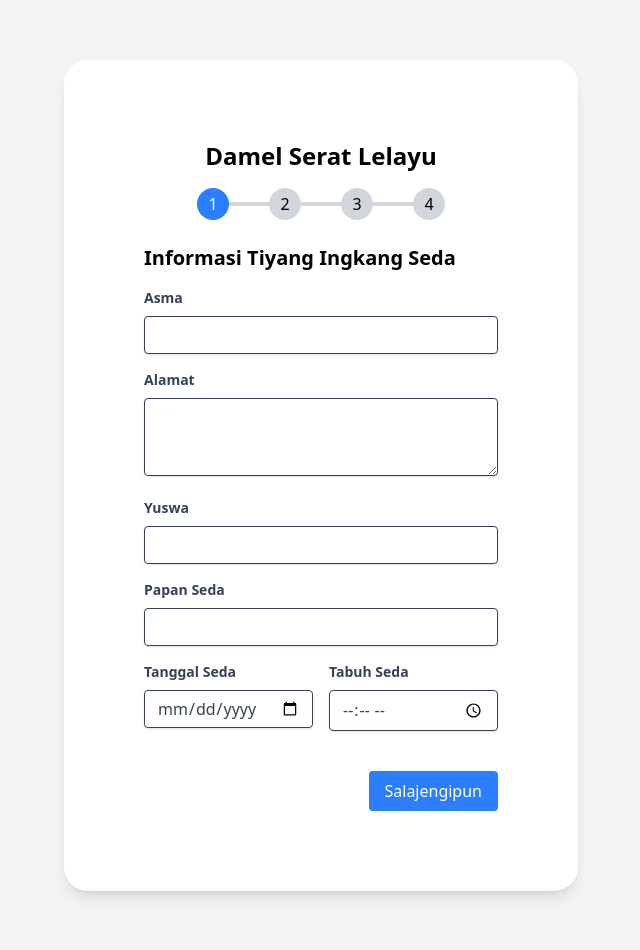
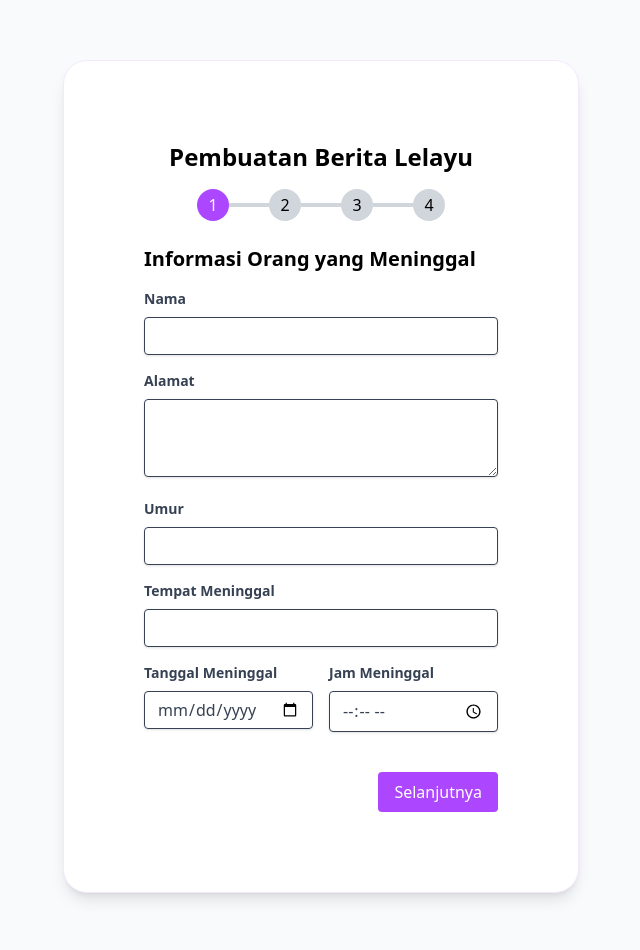
Before and after one commit to muhnashir/serat-lelayu, a Vue app: page / in a window 1280 px wide. Shown: the top 950 px of the page, without its empty margins (319-959 px from the left). Built offline with nearby package versions, Linux system fonts and the light colour scheme; the HTML template or start-up script is replaced by a standard one.

Commit message:
labelling

```diff
--- a/src/App.vue
+++ b/src/App.vue
@@ -49,7 +49,7 @@ const generatePDF = () => {
   if (element) {
     const opt = {
       margin: 1,
-      filename: 'surat-lelayu.pdf',
+      filename: 'berita-lelayu.pdf',
       image: { type: 'jpeg', quality: 0.98 },
       html2canvas: { scale: 2 },
       jsPDF: { unit: 'in', format: 'letter', orientation: 'portrait' }
@@ -61,19 +61,19 @@ const generatePDF = () => {
 </script>
 
 <template>
-  <div class="min-h-screen bg-gray-100 py-6 flex flex-col justify-center sm:py-12">
+  <div class="min-h-screen bg-gray-50 py-6 flex flex-col justify-center sm:py-12">
     <div class="relative py-3 sm:max-w-xl md:max-w-2xl lg:max-w-4xl mx-auto">
-      <div class="relative px-4 py-10 bg-white shadow-lg sm:rounded-3xl sm:p-20">
+      <div class="relative px-4 py-10 bg-white shadow-lg sm:rounded-3xl sm:p-20 border border-purple-100">
         <div class="max-w-md mx-auto">
           <div class="mb-6">
-            <h1 class="text-2xl font-semibold text-center">Damel Serat Lelayu</h1>
+            <h1 class="text-2xl font-semibold text-center">Pembuatan Berita Lelayu</h1>
             <div class="flex justify-center mt-4">
               <div class="flex items-center">
                 <div v-for="step in totalSteps" :key="step" class="flex items-center">
                   <div
                     :class="[
                       'rounded-full h-8 w-8 flex items-center justify-center',
-                      currentStep >= step ? 'bg-blue-500 text-white' : 'bg-gray-300'
+                      currentStep >= step ? 'bg-purple-500 text-white' : 'bg-gray-300'
                     ]"
                   >
                     {{ step }}
@@ -82,7 +82,7 @@ const generatePDF = () => {
                     v-if="step < totalSteps"
                     :class="[
                       'h-1 w-10',
-                      currentStep > step ? 'bg-blue-500' : 'bg-gray-300'
+                      currentStep > step ? 'bg-purple-500' : 'bg-gray-300'
                     ]"
                   ></div>
                 </div>
@@ -96,9 +96,9 @@ const generatePDF = () => {
             <div class="mt-6 flex justify-end">
               <button
                 @click="nextStep"
-                class="px-4 py-2 bg-blue-500 text-white rounded hover:bg-blue-600"
+                class="px-4 py-2 bg-purple-500 text-white rounded hover:bg-purple-600"
               >
-                Salajengipun
+                Selanjutnya
               </button>
             </div>
           </div>
@@ -111,13 +111,13 @@ const generatePDF = () => {
                 @click="prevStep"
                 class="px-4 py-2 bg-gray-300 text-gray-700 rounded hover:bg-gray-400"
               >
-                Wangsul
+                Kembali
               </button>
               <button
                 @click="nextStep"
-                class="px-4 py-2 bg-blue-500 text-white rounded hover:bg-blue-600"
+                class="px-4 py-2 bg-purple-500 text-white rounded hover:bg-purple-600"
               >
-                Salajengipun
+                Selanjutnya
               </button>
             </div>
           </div>
@@ -130,13 +130,13 @@ const generatePDF = () => {
                 @click="prevStep"
                 class="px-4 py-2 bg-gray-300 text-gray-700 rounded hover:bg-gray-400"
               >
-                Wangsul
+                Kembali
               </button>
               <button
                 @click="nextStep"
-                class="px-4 py-2 bg-blue-500 text-white rounded hover:bg-blue-600"
+                class="px-4 py-2 bg-purple-500 text-white rounded hover:bg-purple-600"
               >
-                Pratinjau
+                Preview
               </button>
             </div>
           </div>
@@ -149,11 +149,11 @@ const generatePDF = () => {
                 @click="prevStep"
                 class="px-4 py-2 bg-gray-300 text-gray-700 rounded hover:bg-gray-400"
               >
-                Besut
+                Kembali
               </button>
               <button
                 @click="generatePDF"
-                class="px-4 py-2 bg-green-500 text-white rounded hover:bg-green-600"
+                class="px-4 py-2 bg-indigo-500 text-white rounded hover:bg-indigo-600"
               >
                 Undhuh PDF
               </button>
--- a/src/components/DeceasedInfoForm.vue
+++ b/src/components/DeceasedInfoForm.vue
@@ -18,11 +18,11 @@ const updateField = (field: string, value: string) => {
 
 <template>
   <div>
-    <h2 class="text-xl font-semibold mb-4">Informasi Tiyang Ingkang Seda</h2>
+    <h2 class="text-xl font-semibold mb-4">Informasi Orang yang Meninggal</h2>
 
     <div class="mb-4">
       <label class="block text-gray-700 text-sm font-bold mb-2" for="name">
-        Asma
+        Nama
       </label>
       <input
         id="name"
@@ -48,7 +48,7 @@ const updateField = (field: string, value: string) => {
 
     <div class="mb-4">
       <label class="block text-gray-700 text-sm font-bold mb-2" for="age">
-        Yuswa
+        Umur
       </label>
       <input
         id="age"
@@ -61,7 +61,7 @@ const updateField = (field: string, value: string) => {
 
     <div class="mb-4">
       <label class="block text-gray-700 text-sm font-bold mb-2" for="placeOfDeath">
-        Papan Seda
+        Tempat Meninggal
       </label>
       <input
         id="placeOfDeath"
@@ -75,7 +75,7 @@ const updateField = (field: string, value: string) => {
     <div class="grid grid-cols-1 md:grid-cols-2 gap-4">
       <div class="mb-4">
         <label class="block text-gray-700 text-sm font-bold mb-2" for="dateOfDeath">
-          Tanggal Seda
+          Tanggal Meninggal
         </label>
         <input
           id="dateOfDeath"
@@ -88,7 +88,7 @@ const updateField = (field: string, value: string) => {
 
       <div class="mb-4">
         <label class="block text-gray-700 text-sm font-bold mb-2" for="timeOfDeath">
-          Tabuh Seda
+          Jam Meninggal
         </label>
         <input
           id="timeOfDeath"
--- a/src/components/FamilyMembersForm.vue
+++ b/src/components/FamilyMembersForm.vue
@@ -32,11 +32,11 @@ const removeMember = (index: number) => {
 
 <template>
   <div>
-    <h2 class="text-xl font-semibold mb-4">Kulawarga</h2>
+    <h2 class="text-xl font-semibold mb-4">Keluarga</h2>
 
     <div v-for="(member, index) in modelValue" :key="index" class="mb-6 p-4 border rounded-lg bg-gray-50">
       <div class="flex justify-between items-center mb-2">
-        <h3 class="text-lg font-medium">Kulawarga {{ index + 1 }}</h3>
+        <h3 class="text-lg font-medium">Keluarga {{ index + 1 }}</h3>
         <button
           @click="removeMember(index)"
           class="text-red-500 hover:text-red-700"
@@ -48,7 +48,7 @@ const removeMember = (index: number) => {
 
       <div class="mb-4">
         <label class="block text-gray-700 text-sm font-bold mb-2" :for="`name-${index}`">
-          Asma
+          Nama
         </label>
         <input
           :id="`name-${index}`"
@@ -56,12 +56,13 @@ const removeMember = (index: number) => {
           :value="member.name"
           @input="updateMember(index, 'name', $event.target.value)"
           class="shadow appearance-none border rounded w-full py-2 px-3 text-gray-700 leading-tight focus:outline-none focus:shadow-outline"
+          placeholder="Fulan"
         />
       </div>
 
       <div class="mb-4">
         <label class="block text-gray-700 text-sm font-bold mb-2" :for="`relationship-${index}`">
-          Hubungan kaliyan Almarhum/Almarhumah
+          Hubungan dengan Almarhum/Almarhumah
         </label>
         <input
           :id="`relationship-${index}`"
@@ -69,16 +70,16 @@ const removeMember = (index: number) => {
           :value="member.relationship"
           @input="updateMember(index, 'relationship', $event.target.value)"
           class="shadow appearance-none border rounded w-full py-2 px-3 text-gray-700 leading-tight focus:outline-none focus:shadow-outline"
-          placeholder="tuladha: Garwa, Putra, Wayah"
+          placeholder="Cth: Suami/Anak/Kakak"
         />
       </div>
     </div>
 
     <button
       @click="addMember"
-      class="mt-4 w-full flex items-center justify-center px-4 py-2 border border-transparent rounded-md shadow-sm text-sm font-medium text-white bg-blue-500 hover:bg-blue-600 focus:outline-none focus:ring-2 focus:ring-offset-2 focus:ring-blue-500"
+      class="mt-4 w-full flex items-center justify-center px-4 py-2 border border-transparent rounded-md shadow-sm text-sm font-medium text-white bg-purple-500 hover:bg-purple-600 focus:outline-none focus:ring-2 focus:ring-offset-2 focus:ring-purple-500"
     >
-      <span class="mr-2">+</span> Tambah Kulawarga
+      <span class="mr-2">+</span> Tambah Keluarga
     </button>
   </div>
 </template>
--- a/src/components/FuneralInfoForm.vue
+++ b/src/components/FuneralInfoForm.vue
@@ -22,7 +22,7 @@ const updateField = (field: string, value: string) => {
 
     <div class="mb-4">
       <label class="block text-gray-700 text-sm font-bold mb-2" for="day">
-        Dinten
+        Hari
       </label>
       <select
         id="day"
@@ -30,7 +30,7 @@ const updateField = (field: string, value: string) => {
         @change="updateField('day', $event.target.value)"
         class="shadow appearance-none border rounded w-full py-2 px-3 text-gray-700 leading-tight focus:outline-none focus:shadow-outline"
       >
-        <option value="">Pilih Dinten</option>
+        <option value="">Pilih Hari</option>
         <option value="Senen">Senen</option>
         <option value="Selasa">Selasa</option>
         <option value="Rebo">Rebo</option>
@@ -56,7 +56,7 @@ const updateField = (field: string, value: string) => {
 
     <div class="mb-4">
       <label class="block text-gray-700 text-sm font-bold mb-2" for="time">
-        Tabuh Pamakaman
+        Jam Pamakaman
       </label>
       <input
         id="time"
@@ -69,7 +69,7 @@ const updateField = (field: string, value: string) => {
 
     <div class="mb-4">
       <label class="block text-gray-700 text-sm font-bold mb-2" for="location">
-        Papan Pamakaman
+        Tempat Pamakaman
       </label>
       <input
         id="location"
--- a/src/components/PreviewDocument.vue
+++ b/src/components/PreviewDocument.vue
@@ -25,15 +25,6 @@ const downloadPDF = () => {
 <template>
   <div>
     <h2 class="text-xl font-semibold mb-4">Pratinjau Dokumen</h2>
-
-    <div class="mb-4 flex justify-end">
-      <button
-        @click="downloadPDF"
-        class="px-4 py-2 bg-green-500 text-white rounded hover:bg-green-600"
-      >
-        Undhuh PDF
-      </button>
-    </div>
 
     <div id="pdf-content" class="border p-8 bg-white">
       <div class="text-center mb-8">
```
